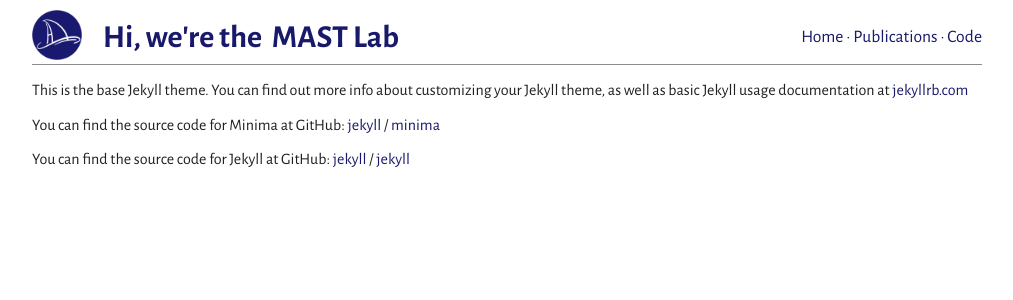
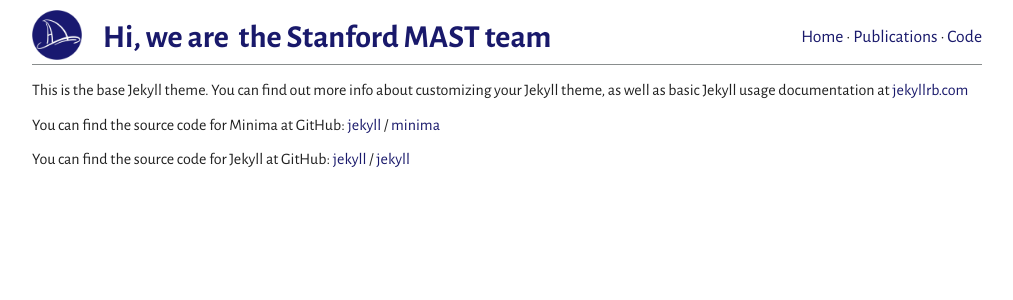
Before and after one commit to stanford-mast/stanford-mast.github.io, a Jekyll site: the page built from about.md, in a window 1280 px wide. Shown: the top 300 px of the page, without its empty margins (133-1146 px from the left). Built offline with Jekyll 4.4.1, drawn with Linux system fonts in a browser that asks for light colours; nearby versions of some CDN libraries.

Commit message:
Updated header

```diff
--- a/_includes/header.html
+++ b/_includes/header.html
@@ -6,7 +6,7 @@
       </div>
 
       <h1>
-        <span> &ensp; Hi, we're the </span> MAST Lab
+        <span> &ensp; Hi, we are </span> the Stanford MAST team
       </h1>
     </a>
   </div>
```
